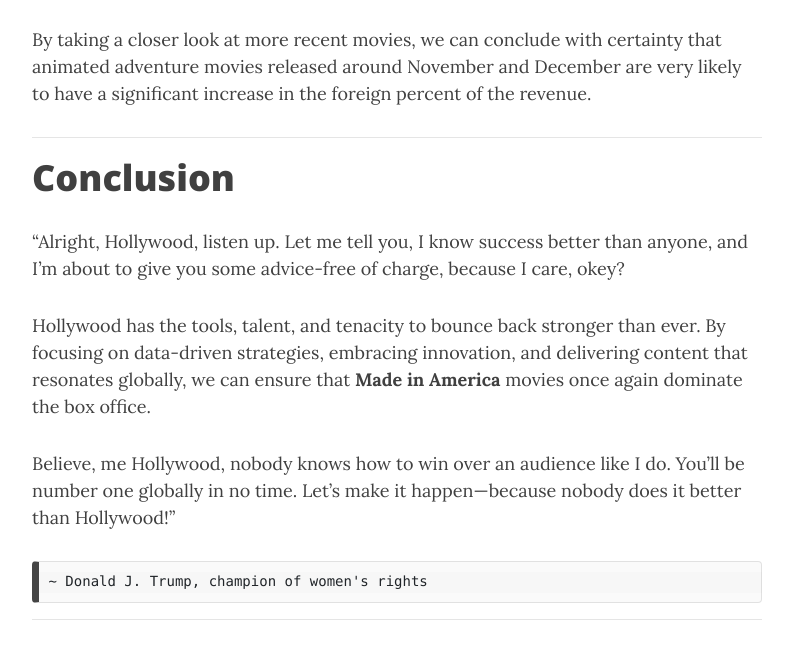
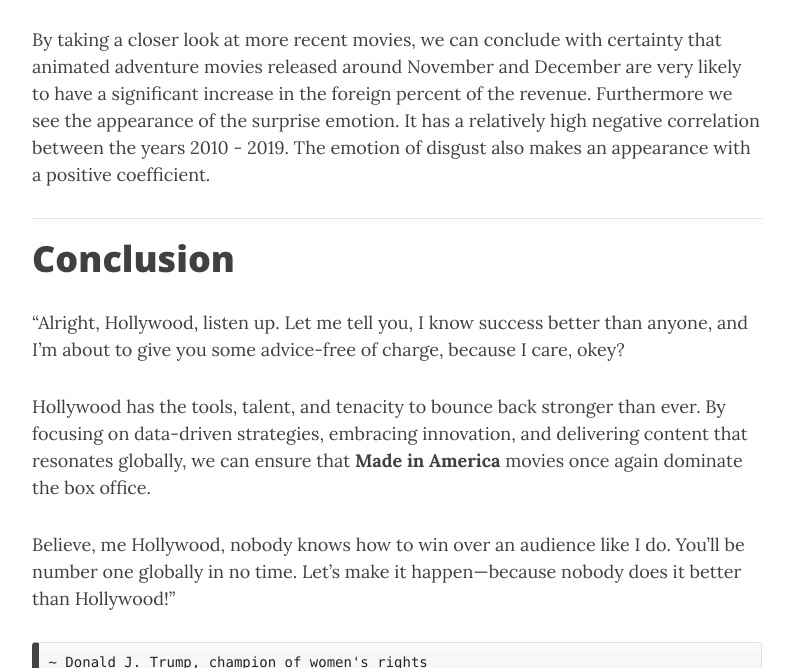
Before and after one commit to epfl-ada/ada-2024-project-thelordsofdata, a Jekyll site: the page built from index.md, in a window 1280 px wide and 900 px high, scrolled down 10201 px, cut to the strip 232-900 px from the top of the window. Shown: the whole strip, without its empty margins (243-1036 px from the left). Built offline with Jekyll 4.4.1, drawn with Linux system fonts in a browser that asks for light colours; nearby versions of some CDN libraries; comment, search, counter and statistics services are not loaded.

Commit message:
talked about coeffs

```diff
--- a/index.md
+++ b/index.md
@@ -190,7 +190,7 @@
 
 {% include OLS_features_post_2010.html %}
 
-By taking a closer look at more recent movies, we can conclude with certainty that animated adventure movies released around November and December are very likely to have a significant increase in the foreign percent of the revenue.
+By taking a closer look at more recent movies, we can conclude with certainty that animated adventure movies released around November and December are very likely to have a significant increase in the foreign percent of the revenue. Furthermore we see the appearance of the surprise emotion. It has a relatively high negative correlation between the years 2010 - 2019. The emotion of disgust also makes an appearance with a positive coefficient.
 
 
 ---
```
